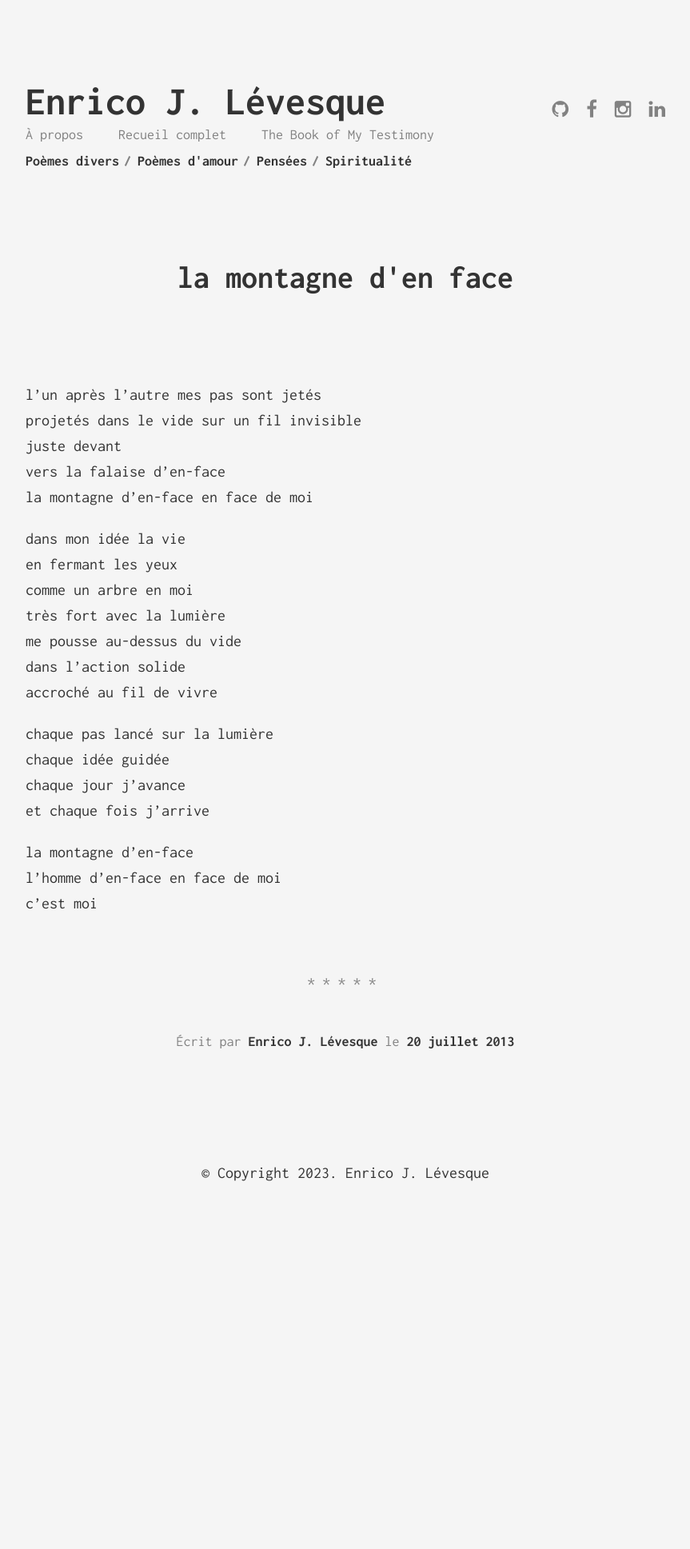
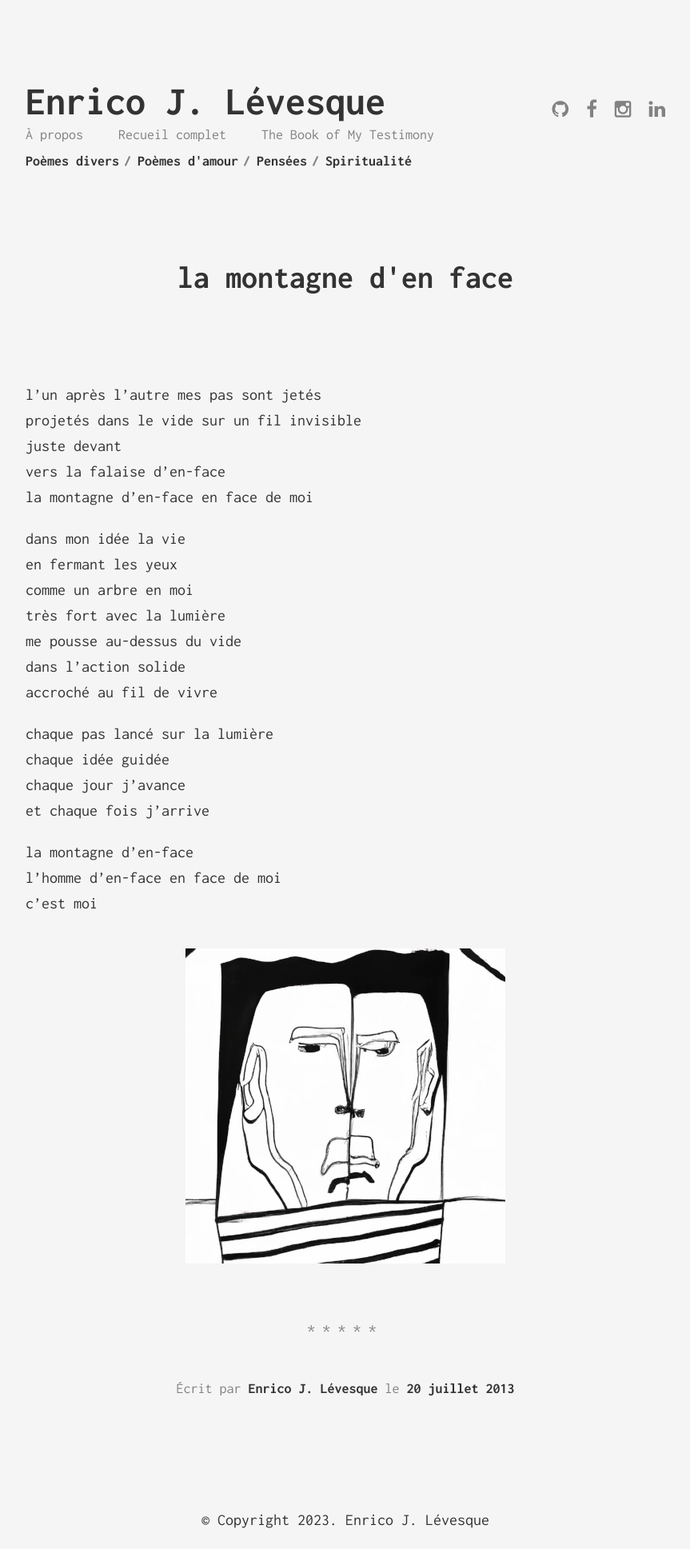
Before and after one commit to enricoJL/enricojl.github.io, a Jekyll site: the page built from _posts/2013-07-20-la-montagne-den-face.md, in a window 1280 px wide. Shown: the whole page at 80% size, without its empty margins (208-1071 px from the left). Built offline with Jekyll 4.4.1, drawn with Linux system fonts in a browser that asks for light colours; before the commit the page ends 1503 px from its top, so only the background shows below that.

Commit message:
ajout image montagne

```diff
--- a/_posts/2013-07-20-la-montagne-den-face.md
+++ b/_posts/2013-07-20-la-montagne-den-face.md
@@ -5,6 +5,7 @@ date: "2013-07-20"
 categories:
   - "poesie"
 ---
+
 
 l'un après l'autre mes pas sont jetés
 projetés dans le vide sur un fil invisible
@@ -28,3 +29,5 @@ et chaque fois j'arrive
 la montagne d'en-face
 l'homme d'en-face en face de moi
 c'est moi
+
+<img src="{{site.baseurl}}/assets/figures/montagne-moi-400.png">
```
Also changed, not shown: assets/figures/montagne-moi-400.png (added), assets/figures/montagne-moi.png (added).
